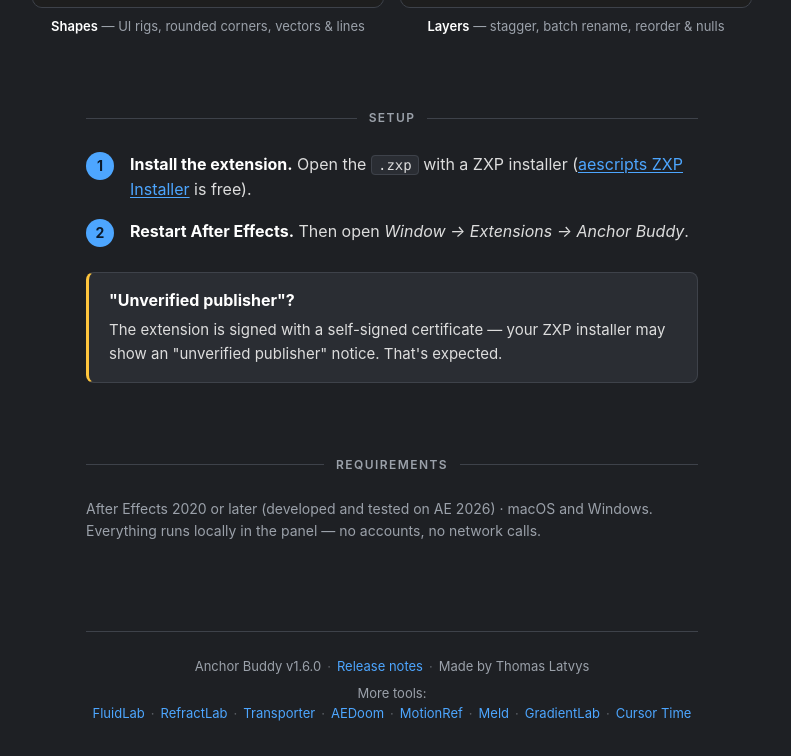
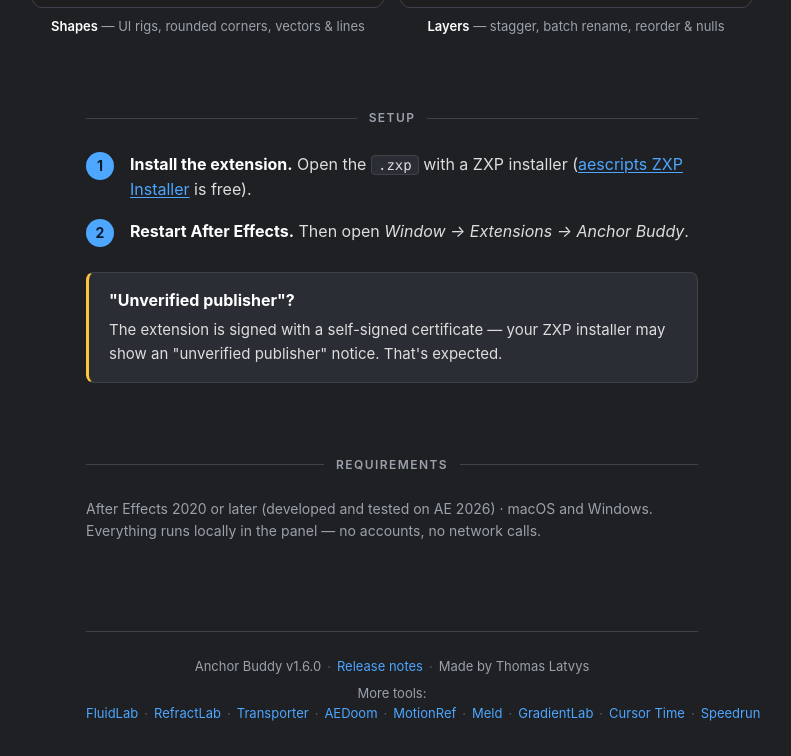
Before and after one commit to tlatvys-ac/anchor-buddy-app, a plain HTML site: page index.html in a window 1280 px wide. Shown: the part 3374-4130 px from the top of the page, without its empty margins (248-1039 px from the left). Drawn offline with Linux system fonts and the light colour scheme; no server answers.

Commit message:
Footer: add Speedrun to More tools
Co-Authored-By: Claude Opus 5.5 <noreply@anthropic.com>

```diff
--- a/index.html
+++ b/index.html
@@ -465,7 +465,7 @@
     <footer>
         <p>Anchor Buddy <span id="version">v1.6.0</span><span class="sep">·</span><a href="https://github.com/tlatvys-ac/anchor-buddy-app/releases">Release notes</a><span class="sep">·</span><span style="white-space: nowrap">Made by Thomas Latvys</span></p>
         <p>More tools:
-            <a href="https://tlatvys-ac.github.io/fluidlab-app/">FluidLab</a><span class="sep">·</span><a href="https://tlatvys-ac.github.io/refractlab-app/">RefractLab</a><span class="sep">·</span><a href="https://tlatvys-ac.github.io/transporter-app/">Transporter</a><span class="sep">·</span><a href="https://tlatvys-ac.github.io/aedoom-app/">AEDoom</a><span class="sep">·</span><a href="https://tlatvys-ac.github.io/motionref-app/">MotionRef</a><span class="sep">·</span><a href="https://tlatvys-ac.github.io/meld-app/">Meld</a><span class="sep">·</span><a href="https://tlatvys-ac.github.io/gradientlab-app/">GradientLab</a><span class="sep">·</span><a href="https://tlatvys-ac.github.io/cursor-time-app/">Cursor&nbsp;Time</a>
+            <a href="https://tlatvys-ac.github.io/fluidlab-app/">FluidLab</a><span class="sep">·</span><a href="https://tlatvys-ac.github.io/refractlab-app/">RefractLab</a><span class="sep">·</span><a href="https://tlatvys-ac.github.io/transporter-app/">Transporter</a><span class="sep">·</span><a href="https://tlatvys-ac.github.io/aedoom-app/">AEDoom</a><span class="sep">·</span><a href="https://tlatvys-ac.github.io/motionref-app/">MotionRef</a><span class="sep">·</span><a href="https://tlatvys-ac.github.io/meld-app/">Meld</a><span class="sep">·</span><a href="https://tlatvys-ac.github.io/gradientlab-app/">GradientLab</a><span class="sep">·</span><a href="https://tlatvys-ac.github.io/cursor-time-app/">Cursor&nbsp;Time</a><span class="sep">·</span><a href="https://tlatvys-ac.github.io/speedrun-app/">Speedrun</a>
         </p>
     </footer>
 </div>
```
